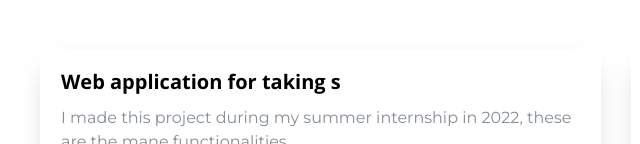
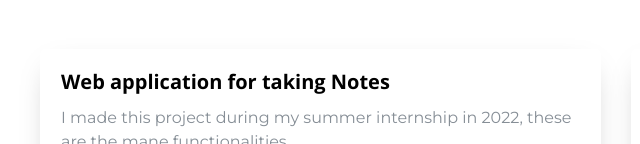
Before and after one commit to ErHamza/portfolio, a plain HTML site: page Project.html in a window 1280 px wide. Shown: the part 656-800 px from the top of the page, 24-664 px from the left. Drawn offline with nearby package versions, Linux system fonts and the light colour scheme; a web font is replaced by a local one.

Commit message:
Update Project.html

```diff
--- a/Project.html
+++ b/Project.html
@@ -83,9 +83,9 @@
                         <a class="Project-box" target="_blank" href="https://github.com/ErHamza/FrontEnd-FastApi_Project">
                         <div class="card boxx">
                           <div class="card-body">
-                            <h5 class="card-title">Web application for taking
+                            <h5 class="card-title">Web application for taking Notes
 
-                                s</h5>
+                                </h5>
                             <p class="card-text project-text">
                             I made this project during my summer internship in 2022,
                             these are the mane functionalities
```
